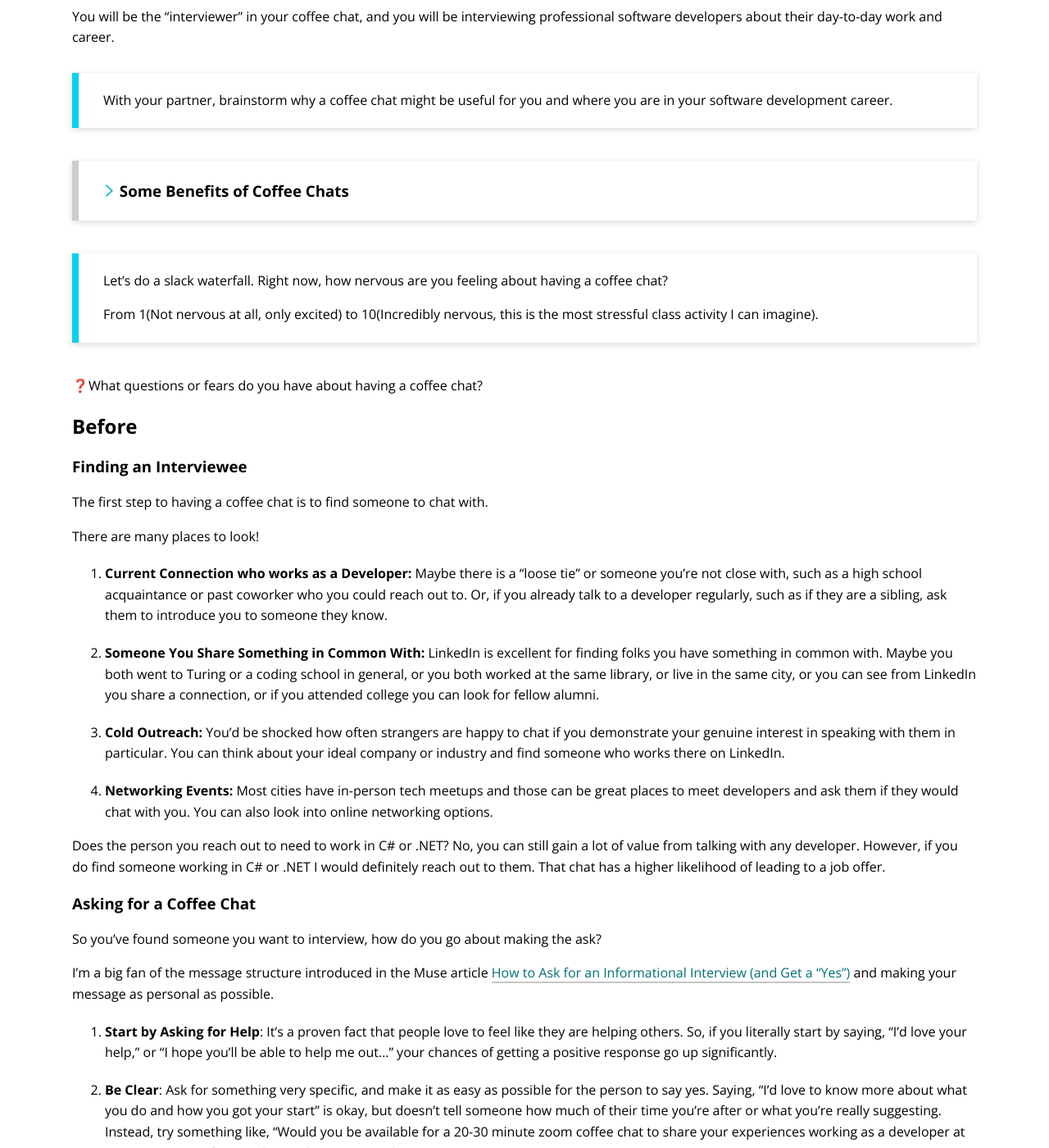
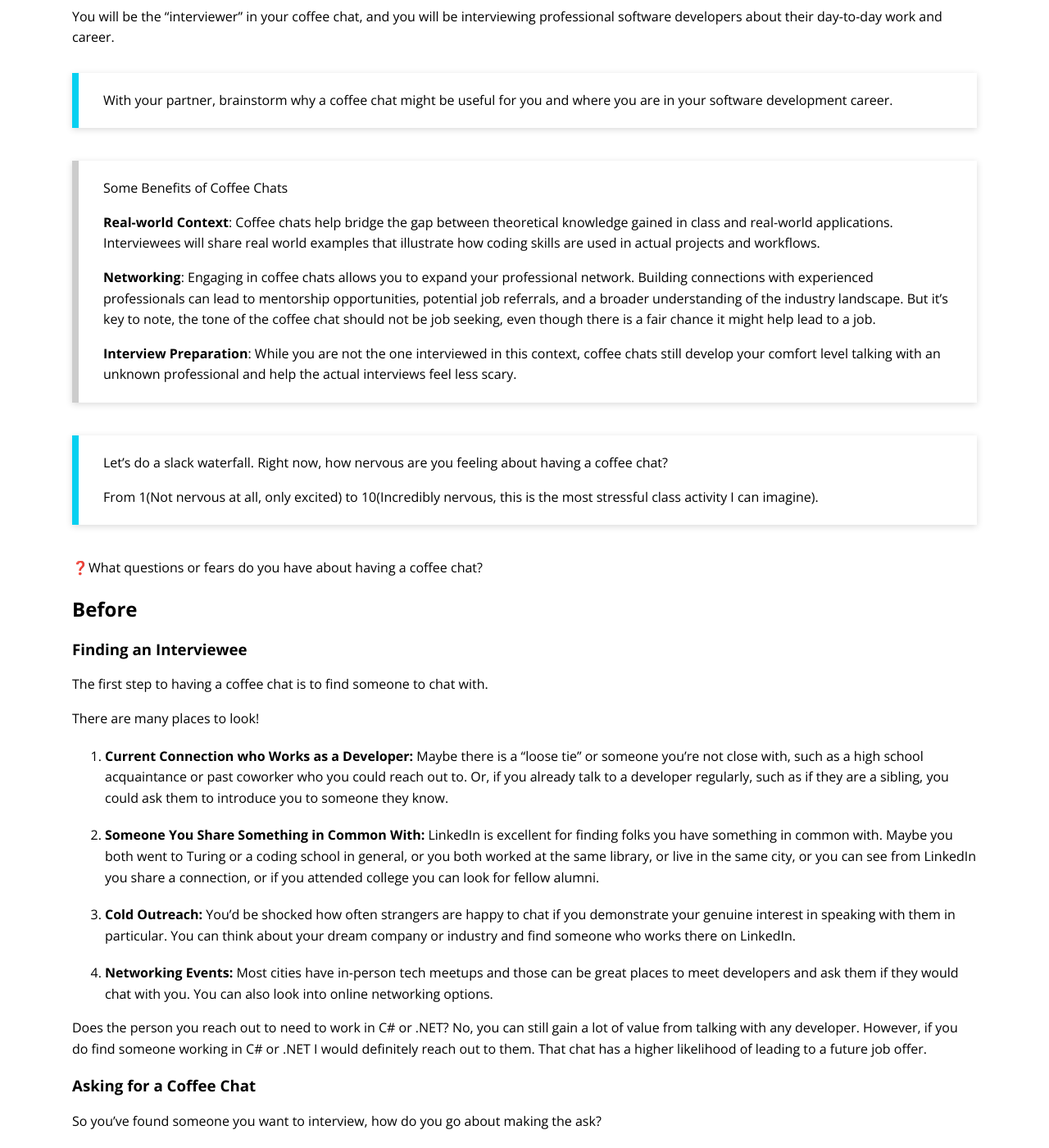
Before and after one commit to turingschool/launch-curriculum, a Jekyll site: the page built from module4/lessons/Week3/CoffeeChatPD.md, in a window 1280 px wide and 1400 px high, scrolled down 559 px. Shown: the whole window at 82% size. Built offline with Jekyll 4.4.1, drawn with Linux system fonts in a browser that asks for light colours; nearby versions of some CDN libraries; comment, search, counter and statistics services are not loaded; some of the changed text lies outside the part shown.

Commit message:
Small updates to coffee chat PD based on feedback

```diff
--- a/module4/lessons/Week3/CoffeeChatPD.md
+++ b/module4/lessons/Week3/CoffeeChatPD.md
@@ -18,7 +18,7 @@
 </section>
 
 <section class="answer" markdown="1">
-### Some Benefits of Coffee Chats
+Some Benefits of Coffee Chats
 
 **Real-world Context**: Coffee chats help bridge the gap between theoretical knowledge gained in class and real-world applications. Interviewees will share real world examples that illustrate how coding skills are used in actual projects and workflows.
 
@@ -44,15 +44,15 @@
 
 There are many places to look!
 
-1. **Current Connection who works as a Developer:** Maybe there is a "loose tie" or someone you're not close with, such as a high school acquaintance or past coworker who you could reach out to. Or, if you already talk to a developer regularly, such as if they are a sibling, ask them to introduce you to someone they know.
+1. **Current Connection who Works as a Developer:** Maybe there is a "loose tie" or someone you're not close with, such as a high school acquaintance or past coworker who you could reach out to. Or, if you already talk to a developer regularly, such as if they are a sibling, you could ask them to introduce you to someone they know.
 
 2. **Someone You Share Something in Common With:** LinkedIn is excellent for finding folks you have something in common with. Maybe you both went to Turing or a coding school in general, or you both worked at the same library, or live in the same city, or you can see from LinkedIn you share a connection, or if you attended college you can look for fellow alumni.
 
-3. **Cold Outreach:** You'd be shocked how often strangers are happy to chat if you demonstrate your genuine interest in speaking with them in particular. You can think about your ideal company or industry and find someone who works there on LinkedIn.
+3. **Cold Outreach:** You'd be shocked how often strangers are happy to chat if you demonstrate your genuine interest in speaking with them in particular. You can think about your dream company or industry and find someone who works there on LinkedIn.
 
 4. **Networking Events:** Most cities have in-person tech meetups and those can be great places to meet developers and ask them if they would chat with you. You can also look into online networking options.
 
-Does the person you reach out to need to work in C# or .NET? No, you can still gain a lot of value from talking with any developer. However, if you do find someone working in C# or .NET I would definitely reach out to them. That chat has a higher likelihood of leading to a job offer.
+Does the person you reach out to need to work in C# or .NET? No, you can still gain a lot of value from talking with any developer. However, if you do find someone working in C# or .NET I would definitely reach out to them. That chat has a higher likelihood of leading to a future job offer.
 
 ### Asking for a Coffee Chat
 
@@ -154,9 +154,10 @@
 
 ### Sending a Thank You Message
 
-Always send a thank you note. Always. Your interviewee should never wonder how much you appreciated the time she took to share her hard-earned knowledge with you. Remember, you never know what doors she could open for you one day. The more personalized your message the better. It's best to include some detail from your coffee chat that you found particularly impactful.
+As the above Muse article shares, "Always send a thank you note. Always. Your interviewee should never wonder how much you appreciated the time she took to share her hard-earned knowledge with you. Remember, you never know what doors she could open for you one day." The more personalized your message the better. It's best to include some detail from your coffee chat that you found particularly impactful.
 
-✅Deliverable: You will be paired up with a developer (most likely a Turing Alumn) for your first coffee chat. Once your instructor makes the introduction, you will be responsible for scheduling a time to meet, meeting and asking great questions, and sending a thank you email.
+## ✅✅ Deliverable ✅✅
+You will be paired up with a developer (most likely a Turing Alumn) for your first coffee chat. Once your instructor makes the introduction, you will be responsible for scheduling a time to meet, meeting and asking great questions, and sending a thank you email.
 
 Send the following in a message to your instructors.
 
```
Also changed, not shown: other parts of module4/lessons/Week3/CoffeeChatPD.md (+1 -1 lines).
